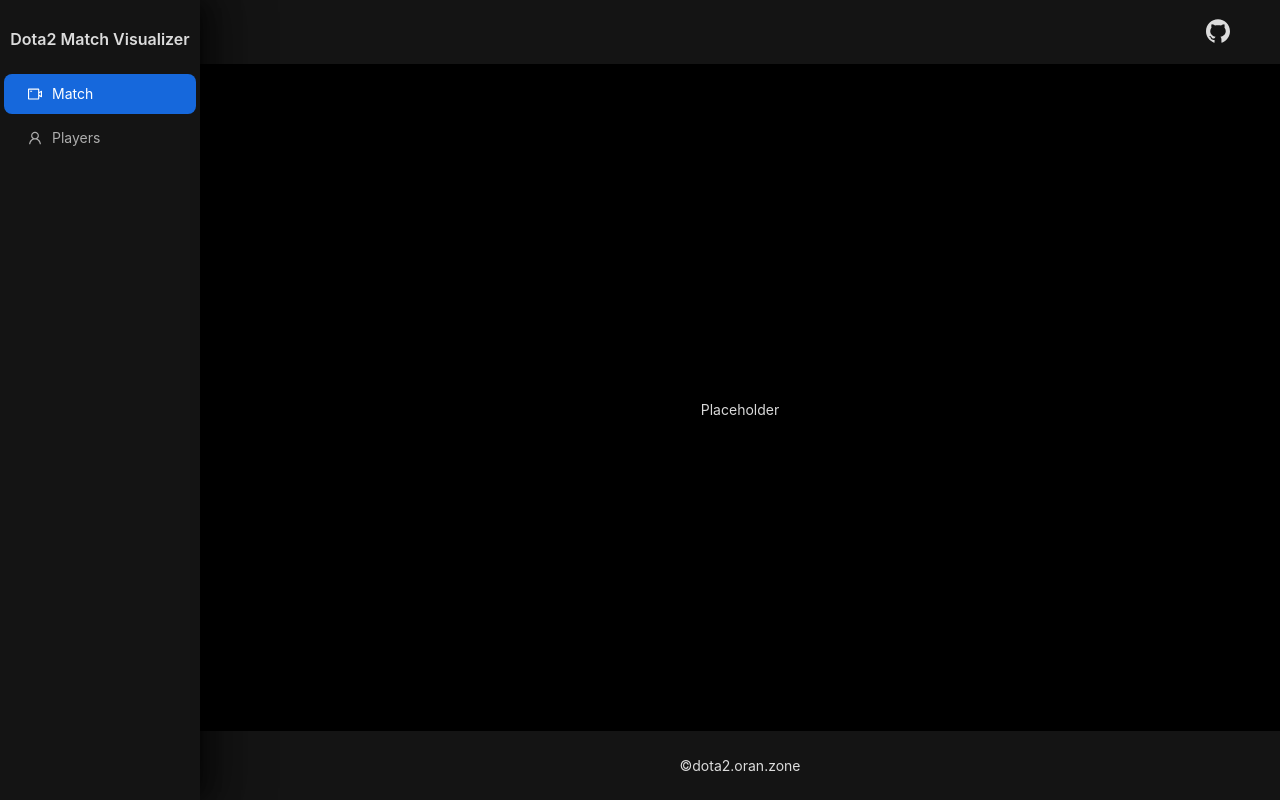
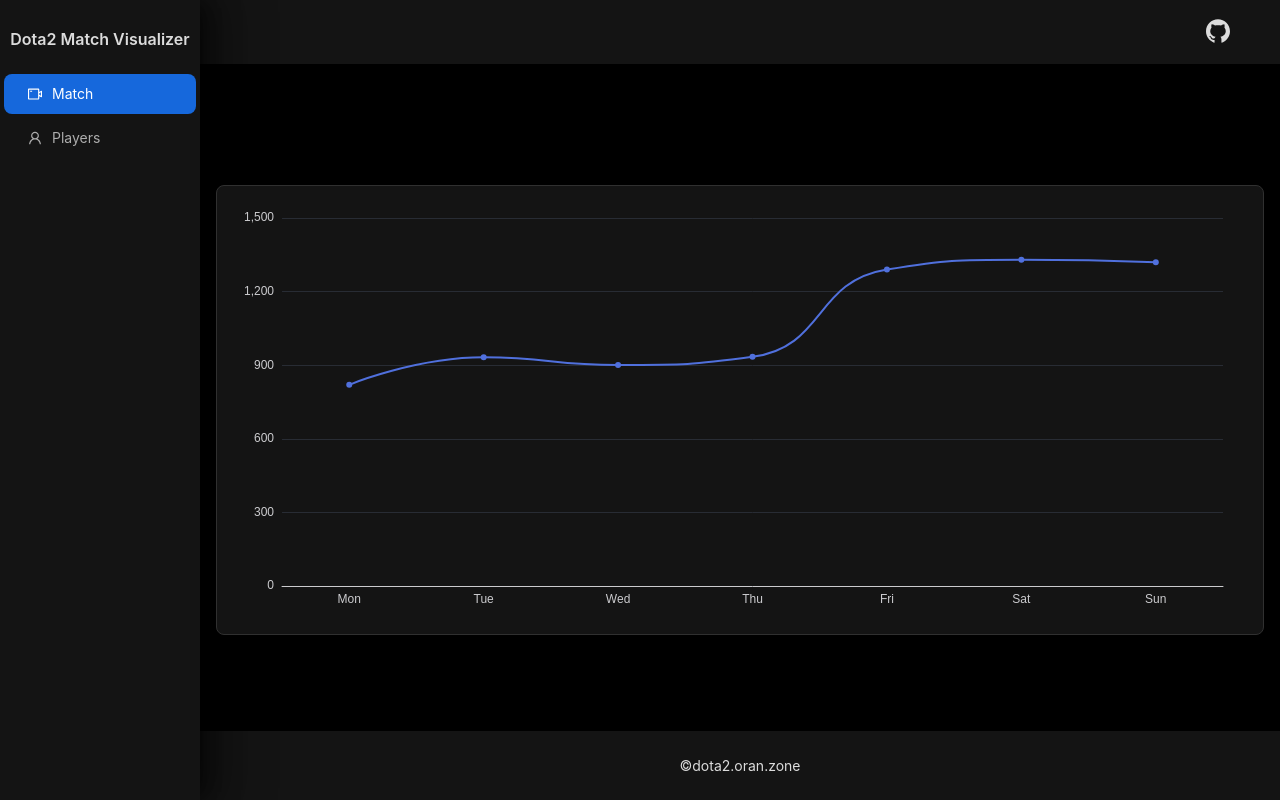
Before and after one commit to LixingSun/dota2-match-visualizer, a React (Vite) app: page / in a window 1280 px wide. Built offline with nearby package versions, Linux system fonts and the light colour scheme.

Commit message:
Setup Echarts for React

```diff
--- a/package.json
+++ b/package.json
@@ -15,6 +15,7 @@
   },
   "dependencies": {
     "antd": "^5.18.3",
+    "echarts-for-react": "^3.0.2",
     "eslint-config-prettier": "^9.1.0",
     "eslint-plugin-prettier": "^5.1.3",
     "prettier": "^3.3.2",
--- a/src/App.tsx
+++ b/src/App.tsx
@@ -5,6 +5,7 @@
   VideoCameraOutlined,
   GithubFilled,
 } from '@ant-design/icons';
+import LineChart from './components/LineChart';
 
 const { Header, Content, Footer, Sider } = Layout;
 const { Title, Link } = Typography;
@@ -84,7 +85,7 @@
               alignItems: 'center',
             }}
           >
-            Placeholder
+            <LineChart />
           </Content>
           <Footer style={{ textAlign: 'center' }}>©dota2.oran.zone</Footer>
         </Layout>
--- /dev/null
+++ b/src/components/LineChart.tsx
@@ -0,0 +1,45 @@
+import ReactECharts from 'echarts-for-react';
+import { Card } from 'antd';
+import { useRef } from 'react';
+import { useChartResize } from '../hooks/useChartResize';
+
+const options = {
+  backgroundColor: 'transparent',
+  grid: { top: 8, right: 16, bottom: 24, left: 36 },
+  xAxis: {
+    type: 'category',
+    data: ['Mon', 'Tue', 'Wed', 'Thu', 'Fri', 'Sat', 'Sun'],
+  },
+  yAxis: {
+    type: 'value',
+  },
+  series: [
+    {
+      data: [820, 932, 901, 934, 1290, 1330, 1320],
+      type: 'line',
+      smooth: true,
+    },
+  ],
+  tooltip: {
+    trigger: 'axis',
+  },
+};
+
+const LineChart: React.FC = () => {
+  const chartRef = useRef<ReactECharts>(null);
+  useChartResize(chartRef);
+
+  return (
+    <Card style={{ width: '100%' }}>
+      <div style={{ height: 400 }}>
+        <ReactECharts
+          ref={chartRef}
+          option={options}
+          theme="dark"
+          style={{ height: '100%', width: '100%' }}
+        />
+      </div>
+    </Card>
+  );
+};
+export default LineChart;
--- /dev/null
+++ b/src/hooks/useChartResize.ts
@@ -0,0 +1,17 @@
+import { useEffect, RefObject } from 'react';
+import ReactECharts from 'echarts-for-react';
+
+export const useChartResize = (chartRef: RefObject<ReactECharts>) => {
+  useEffect(() => {
+    const handleResize = () => {
+      if (chartRef.current) {
+        chartRef.current.getEchartsInstance().resize();
+      }
+    };
+
+    window.addEventListener('resize', handleResize);
+    return () => {
+      window.removeEventListener('resize', handleResize);
+    };
+  }, [chartRef]);
+};
```
Also changed, not shown: 1 other file (tests, documents, lock files or other folders).
